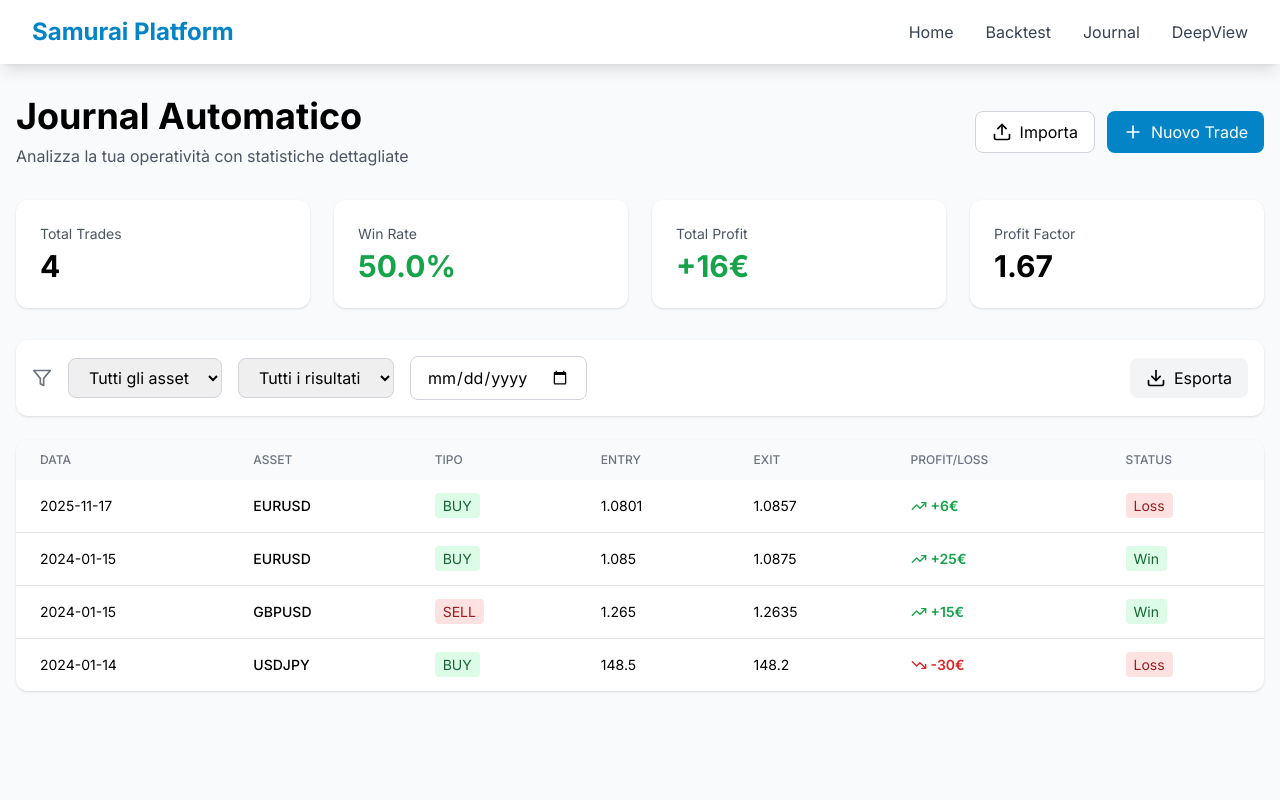
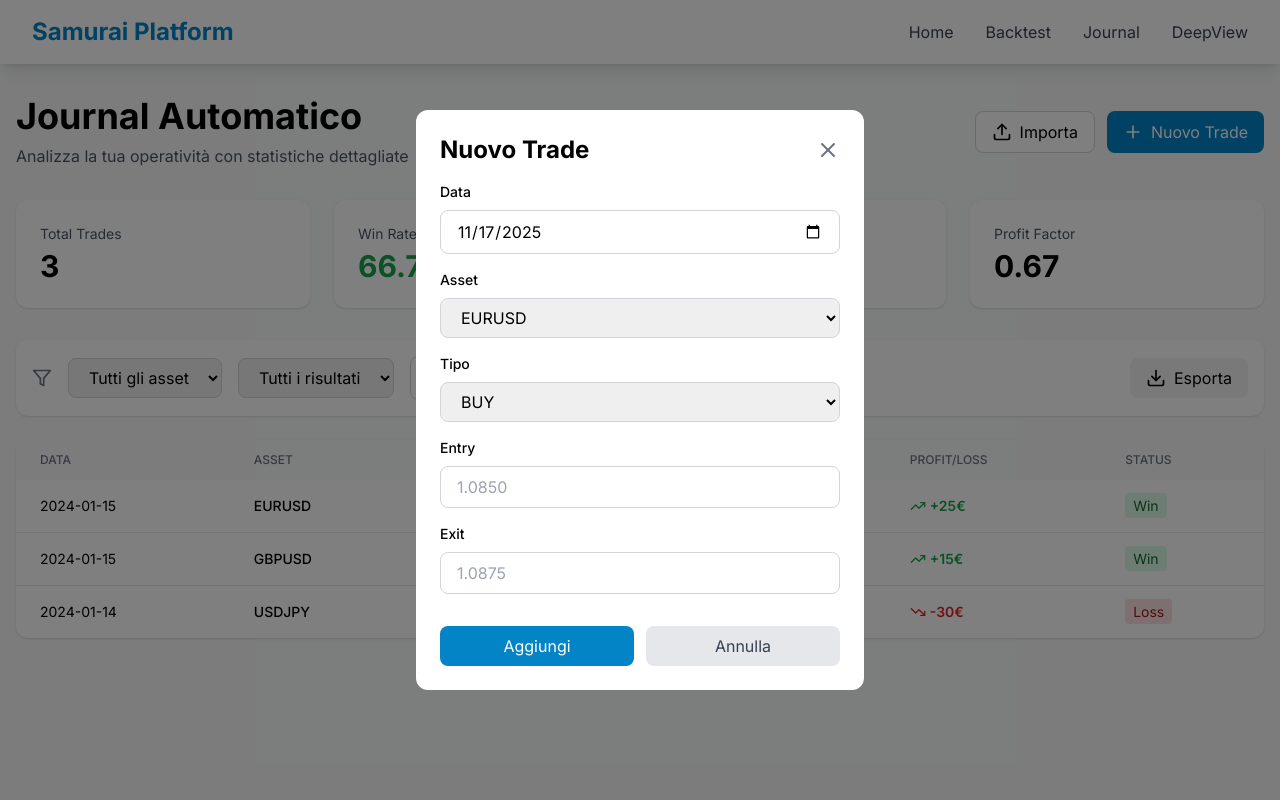
Before and after one commit to Matteovest/samuraiplatform, a Next.js app: page /journal in a window 1280 px wide. Both pictures are taken after a click on the button "Nuovo Trade". Shown: the top 800 px of the page. Built offline with nearby package versions, Linux system fonts and the light colour scheme.

Commit message:
Fix journal: working filters, import, and add trade modal

```diff
--- a/app/journal/page.tsx
+++ b/app/journal/page.tsx
@@ -1,7 +1,7 @@
 'use client'
 
-import { useState } from 'react'
-import { Plus, Upload, Filter, Download, TrendingUp, TrendingDown } from 'lucide-react'
+import { useState, useMemo } from 'react'
+import { Plus, Upload, Filter, Download, TrendingUp, TrendingDown, X } from 'lucide-react'
 
 export default function JournalPage() {
   const [trades, setTrades] = useState([
@@ -37,18 +37,120 @@ export default function JournalPage() {
     },
   ])
 
-  const stats = {
-    totalTrades: trades.length,
-    winRate: trades.length > 0
-      ? (trades.filter(t => t.status === 'win').length / trades.length * 100).toFixed(1)
-      : 0,
-    totalProfit: trades.reduce((sum, t) => sum + t.profit, 0),
-    avgWin: trades.filter(t => t.status === 'win').length > 0
-      ? (trades.filter(t => t.status === 'win').reduce((sum, t) => sum + t.profit, 0) / trades.filter(t => t.status === 'win').length).toFixed(2)
-      : 0,
-    avgLoss: trades.filter(t => t.status === 'loss').length > 0
-      ? (trades.filter(t => t.status === 'loss').reduce((sum, t) => sum + t.profit, 0) / trades.filter(t => t.status === 'loss').length).toFixed(2)
-      : 0,
+  const [filters, setFilters] = useState({
+    asset: 'Tutti gli asset',
+    status: 'Tutti i risultati',
+    date: '',
+  })
+
+  const [showAddModal, setShowAddModal] = useState(false)
+  const [newTrade, setNewTrade] = useState({
+    date: new Date().toISOString().split('T')[0],
+    asset: 'EURUSD',
+    type: 'BUY',
+    entry: '',
+    exit: '',
+  })
+
+  // Filtra i trade
+  const filteredTrades = useMemo(() => {
+    return trades.filter(trade => {
+      if (filters.asset !== 'Tutti gli asset' && trade.asset !== filters.asset) return false
+      if (filters.status !== 'Tutti i risultati' && trade.status !== filters.status.toLowerCase()) return false
+      if (filters.date && trade.date !== filters.date) return false
+      return true
+    })
+  }, [trades, filters])
+
+  const stats = useMemo(() => {
+    const filtered = filteredTrades
+    const wins = filtered.filter(t => t.status === 'win')
+    const losses = filtered.filter(t => t.status === 'loss')
+
+    return {
+      totalTrades: filtered.length,
+      winRate: filtered.length > 0
+        ? ((wins.length / filtered.length) * 100).toFixed(1)
+        : '0',
+      totalProfit: filtered.reduce((sum, t) => sum + t.profit, 0),
+      avgWin: wins.length > 0
+        ? (wins.reduce((sum, t) => sum + t.profit, 0) / wins.length).toFixed(2)
+        : '0',
+      avgLoss: losses.length > 0
+        ? (losses.reduce((sum, t) => sum + t.profit, 0) / losses.length).toFixed(2)
+        : '0',
+    }
+  }, [filteredTrades])
+
+  const handleAddTrade = () => {
+    if (!newTrade.entry || !newTrade.exit) {
+      alert('Inserisci entry e exit!')
+      return
+    }
+
+    const entry = parseFloat(newTrade.entry)
+    const exit = parseFloat(newTrade.exit)
+    const profit = newTrade.type === 'BUY'
+      ? Math.round((exit - entry) * 10000) / 100
+      : Math.round((entry - exit) * 10000) / 100
+
+    const trade = {
+      id: trades.length > 0 ? Math.max(...trades.map(t => t.id)) + 1 : 1,
+      date: newTrade.date,
+      asset: newTrade.asset,
+      type: newTrade.type,
+      entry: entry,
+      exit: exit,
+      profit: profit,
+      status: profit > 0 ? 'win' : 'loss',
+    }
+
+    setTrades([trade, ...trades])
+    setShowAddModal(false)
+    setNewTrade({
+      date: new Date().toISOString().split('T')[0],
+      asset: 'EURUSD',
+      type: 'BUY',
+      entry: '',
+      exit: '',
+    })
+  }
+
+  const handleImport = () => {
+    const input = document.createElement('input')
+    input.type = 'file'
+    input.accept = '.csv'
+    input.onchange = (e: any) => {
+      const file = e.target.files[0]
+      if (!file) return
+
+      const reader = new FileReader()
+      reader.onload = (event: any) => {
+        const text = event.target.result
+        const lines = text.split('\n').slice(1) // Skip header
+
+        const importedTrades = lines
+          .filter((line: string) => line.trim())
+          .map((line: string, index: number) => {
+            const [date, asset, type, entry, exit, profit, status] = line.split(',')
+            return {
+              id: trades.length + index + 1,
+              date: date.trim(),
+              asset: asset.trim(),
+              type: type.trim(),
+              entry: parseFloat(entry.trim()),
+              exit: parseFloat(exit.trim()),
+              profit: parseFloat(profit.trim()),
+              status: status.trim().toLowerCase(),
+            }
+          })
+
+        setTrades([...importedTrades, ...trades])
+        alert(`${importedTrades.length} trade importati con successo!`)
+      }
+      reader.readAsText(file)
+    }
+    input.click()
   }
 
   return (
@@ -63,26 +165,14 @@ export default function JournalPage() {
           </div>
           <div className="flex gap-3">
             <button
-              onClick={() => alert('Funzionalità di importazione in arrivo!')}
+              onClick={handleImport}
               className="bg-white border border-gray-300 px-4 py-2 rounded-lg hover:bg-gray-50 transition flex items-center gap-2"
             >
               <Upload size={20} />
               Importa
             </button>
             <button
-              onClick={() => {
-                const newTrade = {
-                  id: trades.length + 1,
-                  date: new Date().toISOString().split('T')[0],
-                  asset: 'EURUSD',
-                  type: 'BUY',
-                  entry: (1.08 + Math.random() * 0.01).toFixed(4),
-                  exit: (1.08 + Math.random() * 0.01).toFixed(4),
-                  profit: Math.floor(Math.random() * 100 - 30),
-                  status: Math.random() > 0.4 ? 'win' : 'loss',
-                }
-                setTrades([newTrade, ...trades])
-              }}
+              onClick={() => setShowAddModal(true)}
               className="bg-primary-600 text-white px-4 py-2 rounded-lg hover:bg-primary-700 transition flex items-center gap-2"
             >
               <Plus size={20} />
@@ -128,28 +218,42 @@ export default function JournalPage() {
         <div className="bg-white rounded-xl p-4 mb-6 shadow flex items-center gap-4">
           <Filter size={20} className="text-gray-500" />
           <select
-            onChange={(e) => {
-              const filtered = e.target.value === 'Tutti gli asset'
-                ? trades
-                : trades.filter(t => t.asset === e.target.value)
-              // Qui potresti aggiungere logica di filtraggio
-            }}
+            value={filters.asset}
+            onChange={(e) => setFilters({ ...filters, asset: e.target.value })}
             className="border border-gray-300 rounded-lg px-4 py-2"
           >
             <option>Tutti gli asset</option>
             <option>EURUSD</option>
             <option>GBPUSD</option>
             <option>USDJPY</option>
+            <option>AUDUSD</option>
+            <option>USDCAD</option>
+            <option>NZDUSD</option>
           </select>
-          <select className="border border-gray-300 rounded-lg px-4 py-2">
+          <select
+            value={filters.status}
+            onChange={(e) => setFilters({ ...filters, status: e.target.value })}
+            className="border border-gray-300 rounded-lg px-4 py-2"
+          >
             <option>Tutti i risultati</option>
             <option>Win</option>
             <option>Loss</option>
           </select>
           <input
             type="date"
+            value={filters.date}
+            onChange={(e) => setFilters({ ...filters, date: e.target.value })}
             className="border border-gray-300 rounded-lg px-4 py-2"
           />
+          {(filters.asset !== 'Tutti gli asset' || filters.status !== 'Tutti i risultati' || filters.date) && (
+            <button
+              onClick={() => setFilters({ asset: 'Tutti gli asset', status: 'Tutti i risultati', date: '' })}
+              className="bg-gray-200 px-4 py-2 rounded-lg hover:bg-gray-300 transition flex items-center gap-2"
+            >
+              <X size={16} />
+              Reset
+            </button>
+          )}
           <button
             onClick={() => {
               const csv = [
@@ -200,7 +304,14 @@ export default function JournalPage() {
               </tr>
             </thead>
             <tbody className="divide-y divide-gray-200">
-              {trades.map((trade) => (
+              {filteredTrades.length === 0 ? (
+                <tr>
+                  <td colSpan={7} className="px-6 py-8 text-center text-gray-500">
+                    Nessun trade trovato con i filtri selezionati
+                  </td>
+                </tr>
+              ) : (
+                filteredTrades.map((trade) => (
                 <tr key={trade.id} className="hover:bg-gray-50">
                   <td className="px-6 py-4 whitespace-nowrap text-sm">
                     {trade.date}
@@ -252,11 +363,108 @@ export default function JournalPage() {
                     </span>
                   </td>
                 </tr>
-              ))}
+                ))
+              )}
             </tbody>
           </table>
         </div>
       </div>
+
+      {/* Modal Aggiungi Trade */}
+      {showAddModal && (
+        <div className="fixed inset-0 bg-black bg-opacity-50 flex items-center justify-center z-50">
+          <div className="bg-white rounded-xl p-6 max-w-md w-full mx-4">
+            <div className="flex justify-between items-center mb-4">
+              <h2 className="text-2xl font-bold">Nuovo Trade</h2>
+              <button
+                onClick={() => setShowAddModal(false)}
+                className="text-gray-500 hover:text-gray-700"
+              >
+                <X size={24} />
+              </button>
+            </div>
+
+            <div className="space-y-4">
+              <div>
+                <label className="block text-sm font-medium mb-2">Data</label>
+                <input
+                  type="date"
+                  value={newTrade.date}
+                  onChange={(e) => setNewTrade({ ...newTrade, date: e.target.value })}
+                  className="w-full border border-gray-300 rounded-lg px-4 py-2"
+                />
+              </div>
+
+              <div>
+                <label className="block text-sm font-medium mb-2">Asset</label>
+                <select
+                  value={newTrade.asset}
+                  onChange={(e) => setNewTrade({ ...newTrade, asset: e.target.value })}
+                  className="w-full border border-gray-300 rounded-lg px-4 py-2"
+                >
+                  <option>EURUSD</option>
+                  <option>GBPUSD</option>
+                  <option>USDJPY</option>
+                  <option>AUDUSD</option>
+                  <option>USDCAD</option>
+                  <option>NZDUSD</option>
+                </select>
+              </div>
+
+              <div>
+                <label className="block text-sm font-medium mb-2">Tipo</label>
+                <select
+                  value={newTrade.type}
+                  onChange={(e) => setNewTrade({ ...newTrade, type: e.target.value })}
+                  className="w-full border border-gray-300 rounded-lg px-4 py-2"
+                >
+                  <option>BUY</option>
+                  <option>SELL</option>
+                </select>
+              </div>
+
+              <div>
+                <label className="block text-sm font-medium mb-2">Entry</label>
+                <input
+                  type="number"
+                  step="0.0001"
+                  value={newTrade.entry}
+                  onChange={(e) => setNewTrade({ ...newTrade, entry: e.target.value })}
+                  placeholder="1.0850"
+                  className="w-full border border-gray-300 rounded-lg px-4 py-2"
+                />
+              </div>
+
+              <div>
+                <label className="block text-sm font-medium mb-2">Exit</label>
+                <input
+                  type="number"
+                  step="0.0001"
+                  value={newTrade.exit}
+                  onChange={(e) => setNewTrade({ ...newTrade, exit: e.target.value })}
+                  placeholder="1.0875"
+                  className="w-full border border-gray-300 rounded-lg px-4 py-2"
+                />
+              </div>
+
+              <div className="flex gap-3 pt-4">
+                <button
+                  onClick={handleAddTrade}
+                  className="flex-1 bg-primary-600 text-white px-4 py-2 rounded-lg hover:bg-primary-700 transition"
+                >
+                  Aggiungi
+                </button>
+                <button
+                  onClick={() => setShowAddModal(false)}
+                  className="flex-1 bg-gray-200 text-gray-700 px-4 py-2 rounded-lg hover:bg-gray-300 transition"
+                >
+                  Annulla
+                </button>
+              </div>
+            </div>
+          </div>
+        </div>
+      )}
     </div>
   )
 }
```
